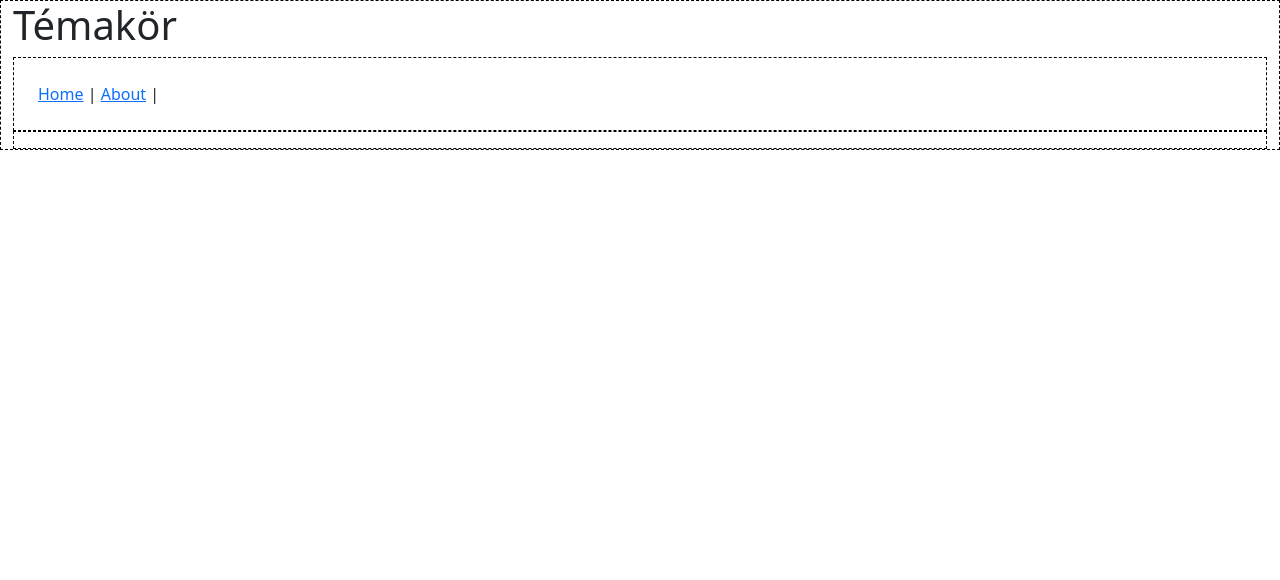
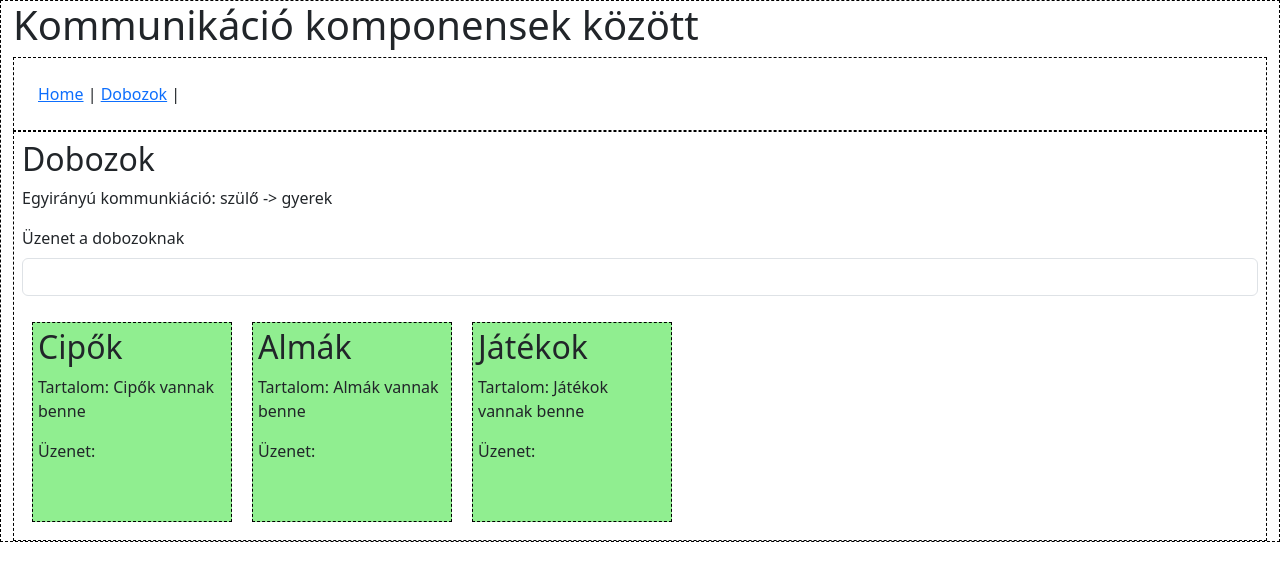
Before and after one commit to kovacsnandor/vujsAlapok, a Vue app: page /dobozok in a window 1280 px wide. Shown: the top 580 px of the page. Built offline with nearby package versions, Linux system fonts and the light colour scheme.

Commit message:
egyirányú kész

```diff
--- a/src/App.vue
+++ b/src/App.vue
@@ -4,10 +4,10 @@
 
 <template>
   <div class="container-fluid my-border">
-    <h1>Témakör</h1>
+    <h1>Kommunikáció komponensek között</h1>
     <nav class="my-border p-4">
       <RouterLink to="/">Home</RouterLink> |
-      <RouterLink to="/about">About</RouterLink> |
+      <RouterLink to="/dobozok">Dobozok</RouterLink> |
     </nav>
     <div class="my-border p-2" >
       <RouterView />
--- /dev/null
+++ b/src/components/DobozAltalanos.vue
@@ -0,0 +1,24 @@
+<template>
+  <div class="my-doboz">
+    <h2>{{cim}}</h2>
+    <p>Tartalom: {{tartalom}}</p>
+    <p>Üzenet: {{uzenet}}</p>
+  </div>
+</template>
+
+<script>
+export default {
+    props: ['cim', 'tartalom', 'uzenet']
+}
+</script>
+
+<style scoped>
+.my-doboz {
+    width: 200px;
+    height: 200px;
+    padding: 5px;
+    margin: 10px;
+    background: lightgreen;
+    border: 1px dashed black;
+}
+</style>
--- a/src/router/index.js
+++ b/src/router/index.js
@@ -10,8 +10,8 @@
       component: HomeView
     },
     {
-      path: '/about',
-      component: () => import('../views/About.vue')
+      path: '/dobozok',
+      component: () => import('../views/Dobozok.vue')
     },
 
   ]
--- a/src/views/About.vue
+++ /dev/null
@@ -1,15 +0,0 @@
-<template>
-  <div>
-    <h1>About</h1>
-  </div>
-</template>
-
-<script>
-export default {
-
-}
-</script>
-
-<style>
-
-</style>
--- /dev/null
+++ b/src/views/Dobozok.vue
@@ -0,0 +1,64 @@
+<template>
+  <div>
+    <h2>Dobozok</h2>
+
+    <p>
+      Egyirányú kommunkiáció: szülő -> gyerek
+    </p>
+
+    <div class="mb-3">
+      <label for="uzenet" class="form-label">Üzenet a dobozoknak</label>
+      <input type="text" class="form-control" id="uzenet" v-model="uzenet" />
+    </div>
+
+    <!-- Behegesztve -->
+    <!-- <div class="d-flex">
+      <Doboz
+        :cim="'Cipők'"
+        :tartalom="'Cipők vannak benne'"
+        :uzenet="uzenet" />
+      <Doboz
+        :cim="'Almák'"
+        :tartalom="'Almák vannak benne'"
+        v-model="uzenet"
+        :uzenet="uzenet"
+      />
+      <Doboz
+        :cim="'Játékok'"
+        :tartalom="'Játékok vannak benne'"
+        v-model="uzenet"
+        :uzenet="uzenet"
+      />
+    </div> -->
+
+    <!-- v-for -->
+    <div class="d-flex">
+      <Doboz
+        v-for="(cucc, i) in cuccok" :key="i"
+        :cim="cucc.cim"
+        :tartalom="cucc.tartalom"
+        :uzenet="uzenet" />
+    </div>
+
+  </div>
+</template>
+
+<script>
+import Doboz from "../components/DobozAltalanos.vue";
+export default {
+  components: { Doboz },
+  data() {
+    return {
+      uzenet: null,
+      cuccok: [
+        { cim: "Cipők", tartalom: "Cipők vannak benne" },
+        { cim: "Almák", tartalom: "Almák vannak benne" },
+        { cim: "Játékok", tartalom: "Játékok vannak benne" },
+      ],
+    };
+  },
+};
+</script>
+
+<style>
+</style>
```
